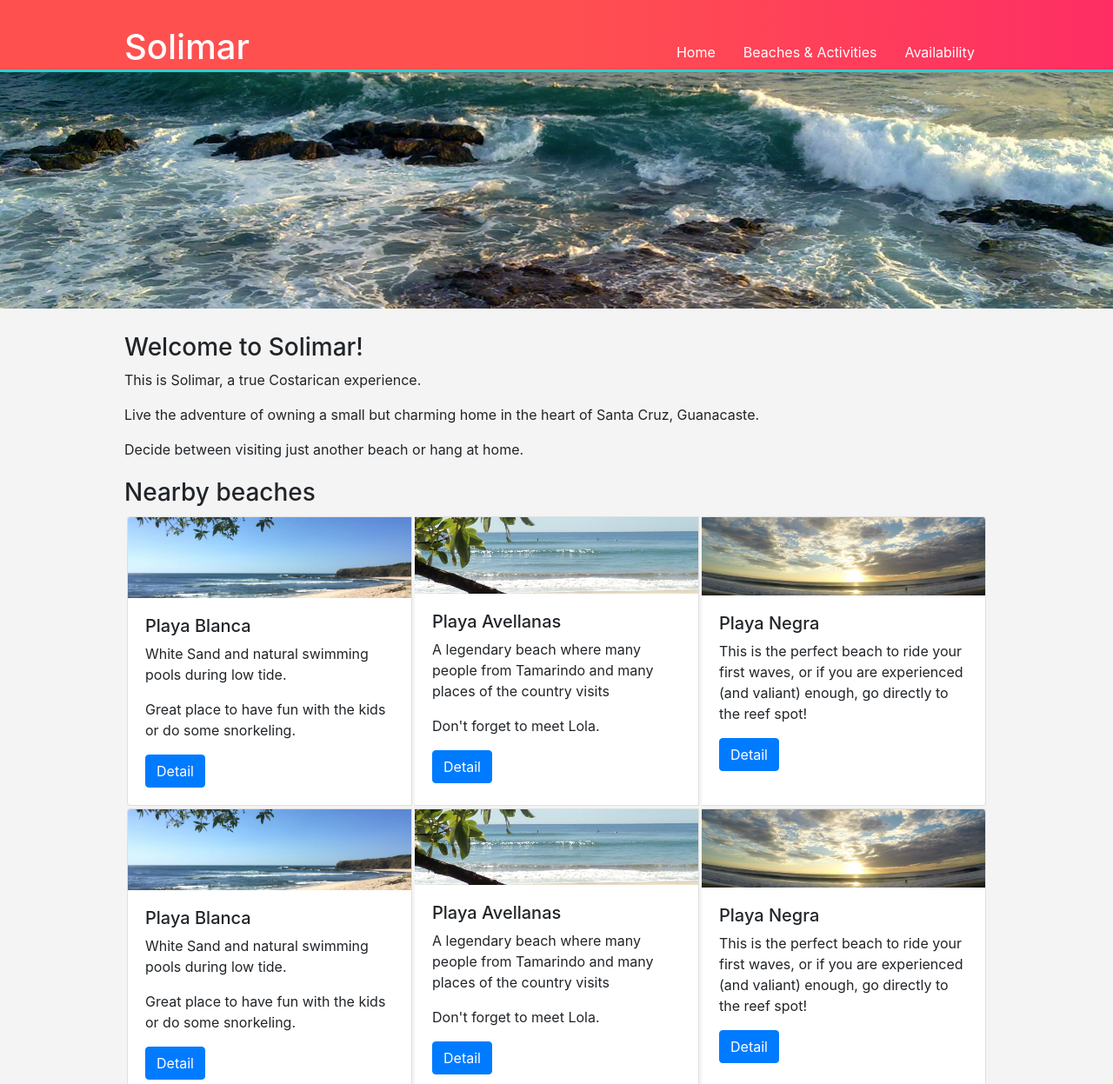
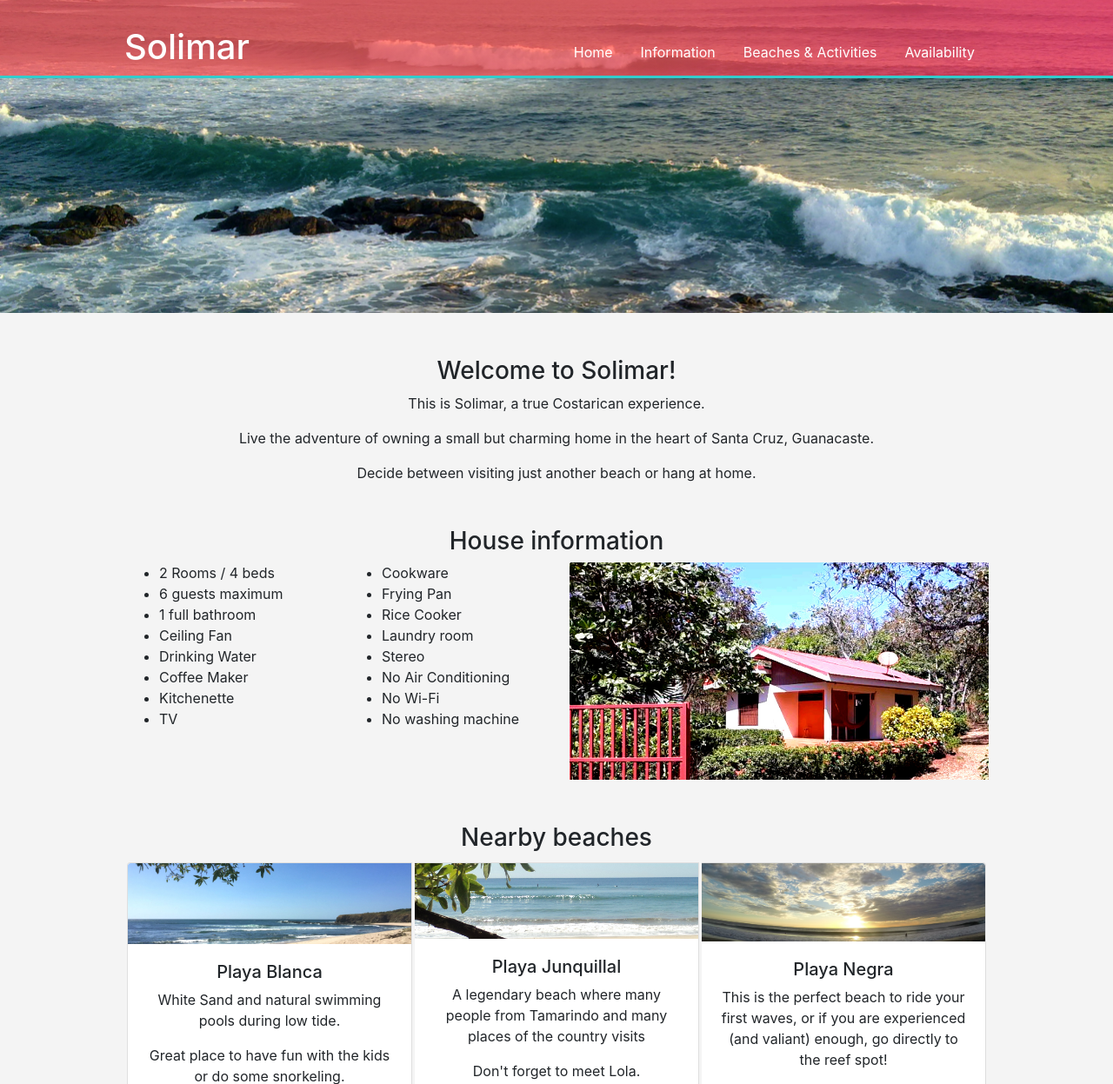
Before and after one commit to dialmuva/Solimar-Website, a plain HTML site: page index.html in a window 1280 px wide. Shown: the top 1247 px of the page at 87% size. Drawn offline with nearby package versions, Linux system fonts and the light colour scheme.

Commit message:
Changes to the index and header

```diff
--- a/css/style.css
+++ b/css/style.css
@@ -6,20 +6,34 @@ body{
 	background-color:#f4f4f4;
 }
 
+ul{
+	text-align:left;
+}
+
 .container{
 	width:80%;
 	margin:auto;
-	overflow:hidden;
+	text-align:center;
 }
 
 /*Header*/
 header{
-	background:linear-gradient(to right, #ff5050, #ff5050, #FE2E64);
-	background:;
+	/*background:linear-gradient(to right, rgba(255, 80, 80, 0), rgba(255, 80, 80, 0), rgba(254, 46, 100, 0.2));
 	color:#ffffff;
 	padding-top:30px;
 	min-height:70px;
 	border-bottom:#33cccc 3px solid;
+	margin-top: -150px;*/
+   	background:linear-gradient(to right, rgba(255, 80, 80, 0.7), rgba(255, 80, 80, 0.7), rgba(254, 46, 100, 0.7));
+    color: white;
+    position: relative;
+    top: 0;
+    left: 0;
+    width: 100%;
+    height: 90px;
+    padding-top:30px;
+    min-height:70px;
+    border-bottom:#33cccc 3px solid;
 }
 
 header a{
@@ -56,14 +70,23 @@ header .nav-link{
 	vertical-align: bottom;
 }
 
+#house{
+	background:url('../img/house.jpg') 0px 0px no-repeat;
+	background-size:100% auto;
+	min-height: 250px;
+	align:center;
+
+}
 
 /*Showcase*/
 #showcase{
-	min-height: 300px;
-	background:url('../img/main.jpg') no-repeat 0 -210px;
+	min-height: 400px;
+	background:url('../img/main.jpg') 0px 0px no-repeat;
  	background-size:cover;
 	text-align:center;
 	color:#ffffff;
+	overflow: visible;
+	margin-top: -130px;
 }
 
 #showcase h1{
@@ -73,18 +96,25 @@ header .nav-link{
 }
 
 #showcase p{
-	font-size:20px;
+	font-size:30px;
+}
+
+/*Description*/
+section{
+	top-padding:30px;
+	margin-top:50px;
 }
 
 /*Beaches*/
 #beaches{
 	top-padding:5px;
-	margin-top:5px;
 }
 
 .card {
 	margin:3px;
 	display:block;
+	overflow:hidden;
+	width: 18rem;
 }
 
 /*Footer*/
--- a/index.html
+++ b/index.html
@@ -14,20 +14,21 @@
 	</head>
 	<body>
 		<header>
+
 				<div class="container">
 					<div id="branding"><h1>Solimar</h1></div>
 
 					<ul class="nav nav justify-content-end">
-					<li class="nav-link active"><a href="index.html">Home</a></li>
+						<li class="nav-link"><a href="index.html">Home</a></li>
+						<li class="nav-link"><a href="beaches.html">Information</a></li>
 						<li class="nav-link"><a href="beaches.html">Beaches & Activities</a></li>
 						<li class="nav-link"><a href="availability.html">Availability</a></li>
 					</ul>
 				</div>
+
 		</header>
-		<section id="showcase">
-			<div class="container">
+		<div id="showcase">
 		</div>
-		</section>
 		<section id="description">
 			<div class="container">
 				<h3>Welcome to Solimar!</h3>
@@ -36,11 +37,45 @@
 				<p>Decide between visiting just another beach or hang at home.</p>
 			</div>
 		</section>
+		<section id="home-information">
+			<div class="container">
+				<h3>House information</h3>
+				<div class="row">
+					<div class="col">
+						<ul>
+							<li>2 Rooms / 4 beds</li>
+							<li>6 guests maximum</li>
+							<li>1 full bathroom</li>
+							<li>Ceiling Fan</li>
+							<li>Drinking Water</li>
+							<li>Coffee Maker</li>
+							<li>Kitchenette</li>
+							<li>TV</li>
+						</ul>
+					</div>
+					<div class="col">
+						<ul>
+							<li>Cookware</li>
+							<li>Frying Pan</li>
+							<li>Rice Cooker</li>
+							<li>Laundry room</li>
+							<li>Stereo</li>
+							<li>No Air Conditioning</li>
+							<li>No Wi-Fi</li>
+							<li>No washing machine</li>
+						</ul>
+					</div>
+					<div class="col-6">
+						<div id="house"></div>
+					</div>
+				</div>
+			</div>
+		</section>
 		<section id="beaches">
 			<div class="container">
 				<h3>Nearby beaches</h3>
 					<div class="card-group">
-						<div class="card" style="width: 18rem;">
+						<div class="card">
 							<img class="card-img-top" src="./img/blanca_edit.jpg" alt="Card image cap">
 							<div class="card-body">
 								<h5>Playa Blanca</h5>
@@ -51,16 +86,16 @@
 								<a href="#" class="btn btn-primary">Detail</a>
 							</div>
 						</div>
-						<div class="card" style="width: 18rem;">
+						<div class="card">
 							<img class="card-img-top" src="./img/avellanas_edit.jpg" alt="Card image cap">
 							<div class="card-body">
-								<h5>Playa Avellanas</h5>
+								<h5>Playa Junquillal</h5>
 								<p>A legendary beach where many people from Tamarindo and many places of the country visits</p>
 								<p>Don't forget to meet Lola.</p>
 								<a href="#" class="btn btn-primary">Detail</a>
 							</div>
 						</div>
-						<div class="card" style="width: 18rem;">
+						<div class="card">
 							<img class="card-img-top" src="./img/junquillal_edit.jpg" alt="Card image cap">
 							<div class="card-body">
 								<h5>Playa Negra</h5>
@@ -70,10 +105,10 @@
 						</div>
 					</div>
 					<div class="card-group">
-						<div class="card" style="width: 18rem;">
+						<div class="card">
 							<img class="card-img-top" src="./img/blanca_edit.jpg" alt="Card image cap">
 							<div class="card-body">
-								<h5>Playa Blanca</h5>
+								<h5>Playa Callejones</h5>
 								<p>White Sand and natural swimming pools during low tide.
 								</p>
 								<p>Great place to have fun with the kids or do some snorkeling.
@@ -81,7 +116,7 @@
 								<a href="#" class="btn btn-primary">Detail</a>
 							</div>
 						</div>
-						<div class="card" style="width: 18rem;">
+						<div class="card">
 							<img class="card-img-top" src="./img/avellanas_edit.jpg" alt="Card image cap">
 							<div class="card-body">
 								<h5>Playa Avellanas</h5>
@@ -90,10 +125,10 @@
 								<a href="#" class="btn btn-primary">Detail</a>
 							</div>
 						</div>
-						<div class="card" style="width: 18rem;">
+						<div class="card">
 							<img class="card-img-top" src="./img/junquillal_edit.jpg" alt="Card image cap">
 							<div class="card-body">
-								<h5>Playa Negra</h5>
+								<h5>Playa Tamarindo</h5>
 								<p>This is the perfect beach to ride your first waves, or if you are experienced (and valiant) enough, go directly to the reef spot!</p>
 								<a href="negra.html" class="btn btn-primary">Detail</a>
 							</div>
```
Also changed, not shown: availability.html (+6 -5 lines), beaches.html (+6 -5 lines), negra.html (+17 -8 lines), img/house.jpg (added), 1 other file. Lines whose indentation alone changed are shown as unchanged.
